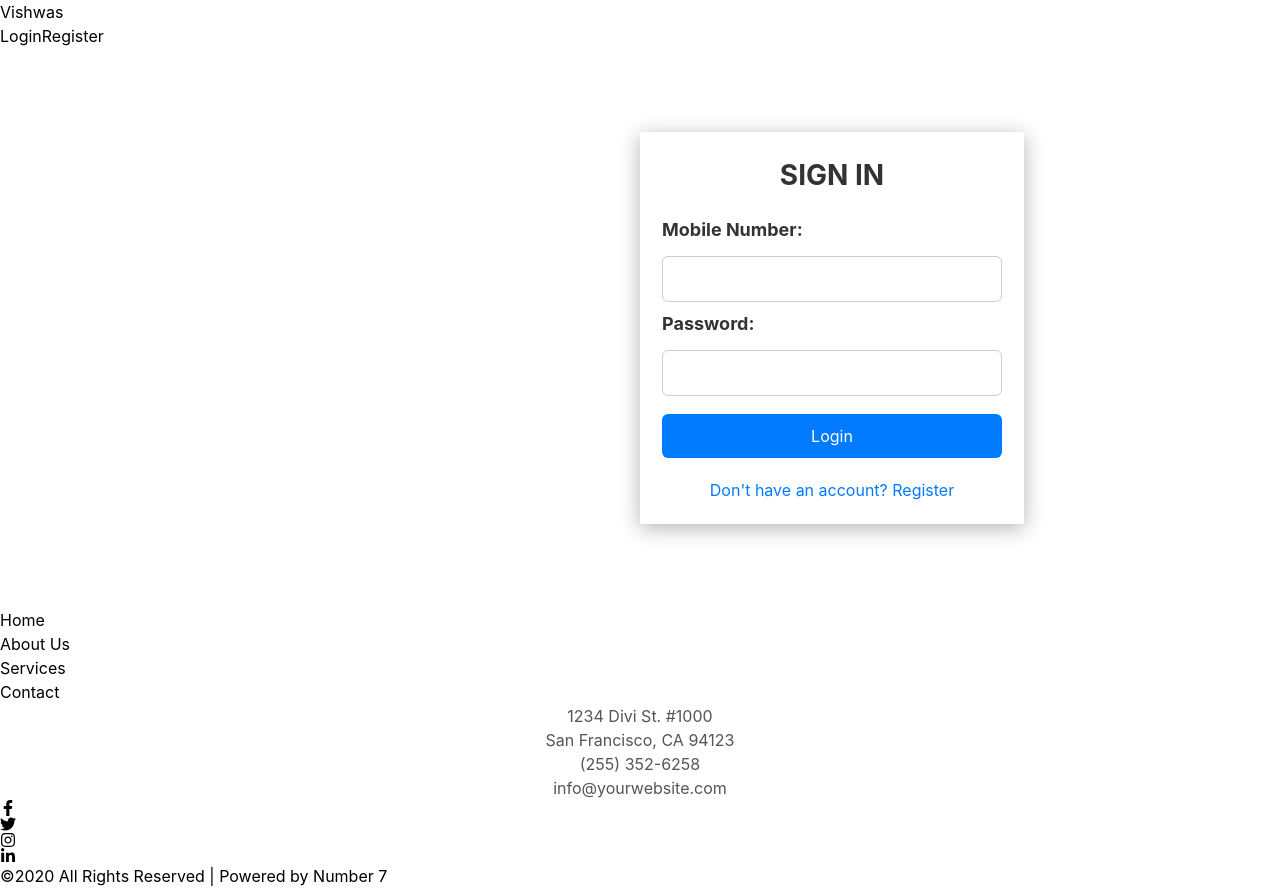
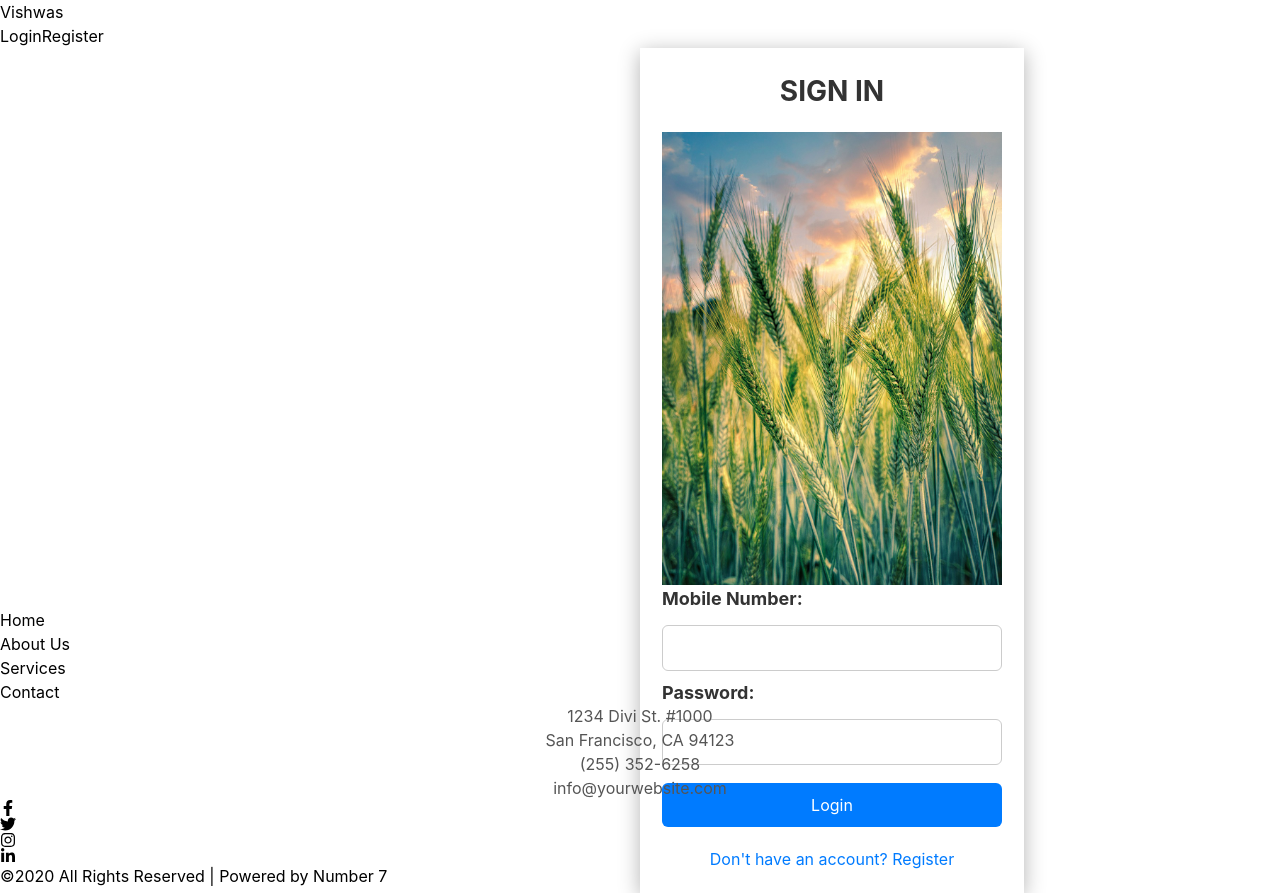
Before and after one commit to vigneshwaranbalamurugan/VISHWAS, a React (Vite) app in the folder vishwas/: page /login in a window 1280 px wide. Built offline with nearby package versions, Linux system fonts and the light colour scheme.

Commit message:
Update Login.tsx

```diff
--- a/vishwas/src/pages/login/Login.tsx
+++ b/vishwas/src/pages/login/Login.tsx
@@ -1,7 +1,7 @@
 import React, { useState } from 'react';
 import { Link } from 'react-router-dom';
 import './login.css';
-import img from '../../assets/cereals.jpg';
+import image from '../../assets/cereals.jpg';
 
 
 interface LoginFormValues {
@@ -31,9 +31,10 @@ const Login = () => {
 
   return (
     <section className="">
-       <div className="image-container"></div>
+      <div className="image-container"></div>
       <div className="login-container">
         <h2 className="">SIGN IN</h2>
+        <img src={image} alt='login'></img>
         <form onSubmit={handleSubmit}>
           <div className="">
             <label htmlFor="mobileNumber">Mobile Number:</label>
@@ -63,10 +64,10 @@ const Login = () => {
             Login
           </button>
           <div className="link-container">
-  <Link to="/signup">
-    <p>Don't have an account? Register</p>
-  </Link>
-</div>
+            <Link to="/signup">
+              <p>Don't have an account? Register</p>
+            </Link>
+          </div>
 
         </form>
       </div>
```
